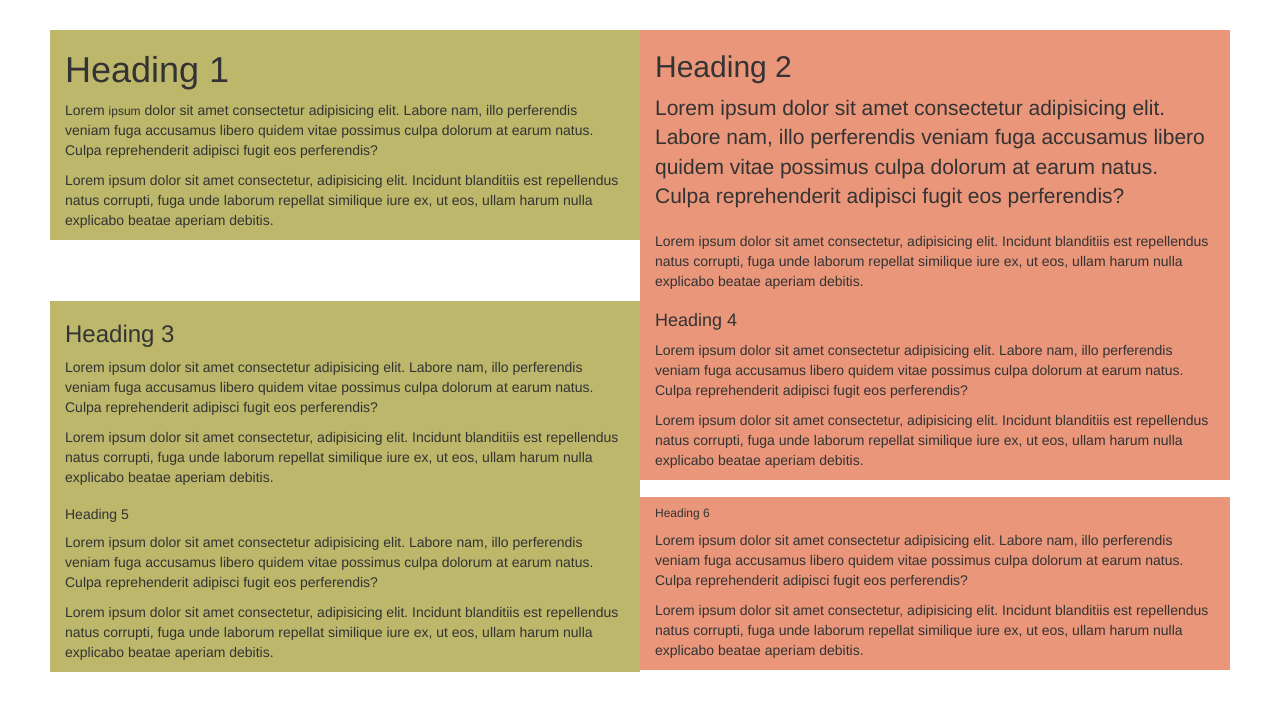
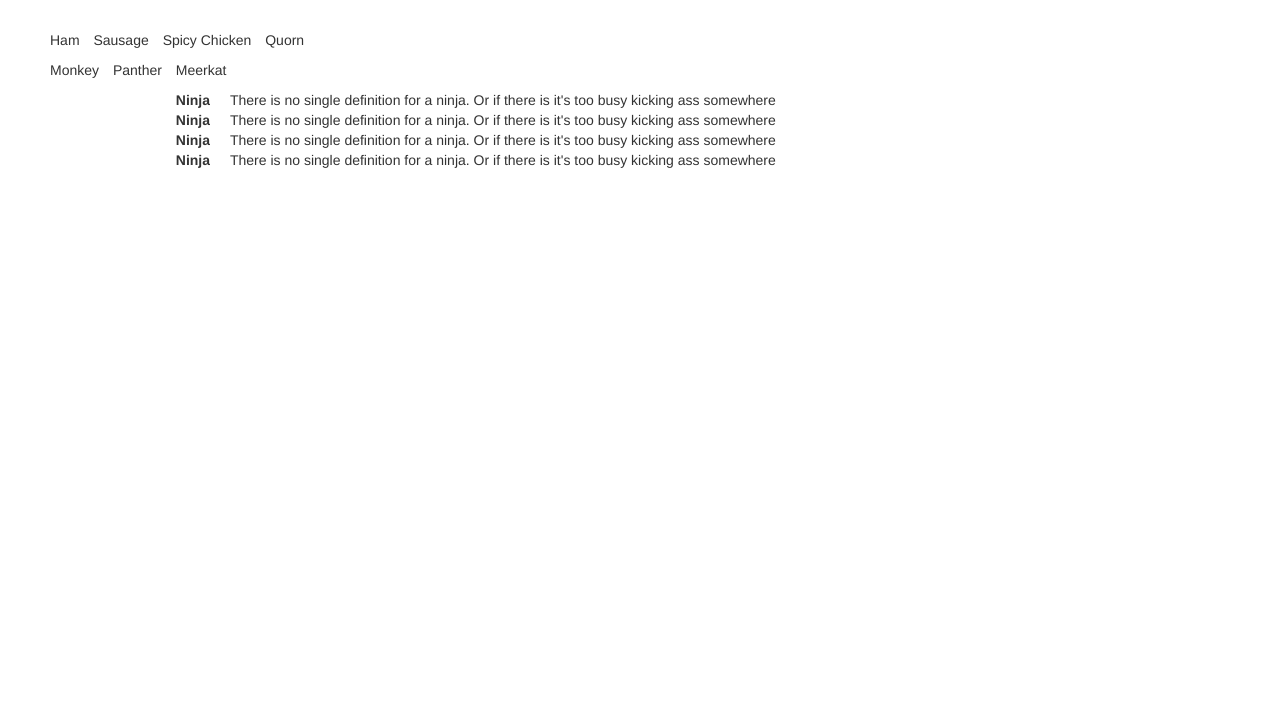
Before and after one commit to Adam-Ponting/the-net-ninja, a website: page bootstrap-3/index.html in a window 1280 px wide. Drawn offline with nearby package versions, Linux system fonts and the light colour scheme.

Commit message:
done #11

```diff
--- a/bootstrap-3/index.html
+++ b/bootstrap-3/index.html
@@ -34,85 +34,39 @@
     <div style="max-width: 1200px; margin: 0 auto; padding: 10px;">
       <div class="container-fluid">
         <div class="row" style="margin-top: 20px;">
-          <div class="col-xs-6 thumb">
-            <h1>Heading 1</h1>
-            <p>
-              Lorem <span class="h6">ipsum</span> dolor sit amet consectetur adipisicing elit.
-              Labore nam, illo perferendis veniam fuga accusamus libero quidem vitae possimus culpa
-              dolorum at earum natus. Culpa reprehenderit adipisci fugit eos perferendis?
-            </p>
-            <p>
-              Lorem ipsum dolor sit amet consectetur, adipisicing elit. Incidunt blanditiis est
-              repellendus natus corrupti, fuga unde laborum repellat similique iure ex, ut eos,
-              ullam harum nulla explicabo beatae aperiam debitis.
-            </p>
-          </div>
-          <div class="col-xs-6 thumb">
-            <h2>Heading 2</h2>
-            <p class="lead">
-              Lorem ipsum dolor sit amet consectetur adipisicing elit. Labore nam, illo perferendis
-              veniam fuga accusamus libero quidem vitae possimus culpa dolorum at earum natus. Culpa
-              reprehenderit adipisci fugit eos perferendis?
-            </p>
-            <p>
-              Lorem ipsum dolor sit amet consectetur, adipisicing elit. Incidunt blanditiis est
-              repellendus natus corrupti, fuga unde laborum repellat similique iure ex, ut eos,
-              ullam harum nulla explicabo beatae aperiam debitis.
-            </p>
-          </div>
-          <div class="col-xs-6 thumb">
-            <h3>Heading 3</h3>
-            <p>
-              Lorem ipsum dolor sit amet consectetur adipisicing elit. Labore nam, illo perferendis
-              veniam fuga accusamus libero quidem vitae possimus culpa dolorum at earum natus. Culpa
-              reprehenderit adipisci fugit eos perferendis?
-            </p>
-            <p>
-              Lorem ipsum dolor sit amet consectetur, adipisicing elit. Incidunt blanditiis est
-              repellendus natus corrupti, fuga unde laborum repellat similique iure ex, ut eos,
-              ullam harum nulla explicabo beatae aperiam debitis.
-            </p>
-          </div>
-          <div class="col-xs-6 thumb">
-            <h4>Heading 4</h4>
-            <p>
-              Lorem ipsum dolor sit amet consectetur adipisicing elit. Labore nam, illo perferendis
-              veniam fuga accusamus libero quidem vitae possimus culpa dolorum at earum natus. Culpa
-              reprehenderit adipisci fugit eos perferendis?
-            </p>
-            <p>
-              Lorem ipsum dolor sit amet consectetur, adipisicing elit. Incidunt blanditiis est
-              repellendus natus corrupti, fuga unde laborum repellat similique iure ex, ut eos,
-              ullam harum nulla explicabo beatae aperiam debitis.
-            </p>
-          </div>
-
-          <div class="col-xs-6 thumb">
-            <h5>Heading 5</h5>
-            <p>
-              Lorem ipsum dolor sit amet consectetur adipisicing elit. Labore nam, illo perferendis
-              veniam fuga accusamus libero quidem vitae possimus culpa dolorum at earum natus. Culpa
-              reprehenderit adipisci fugit eos perferendis?
-            </p>
-            <p>
-              Lorem ipsum dolor sit amet consectetur, adipisicing elit. Incidunt blanditiis est
-              repellendus natus corrupti, fuga unde laborum repellat similique iure ex, ut eos,
-              ullam harum nulla explicabo beatae aperiam debitis.
-            </p>
-          </div>
-          <div class="col-xs-6 thumb">
-            <h6>Heading 6</h6>
-            <p>
-              Lorem ipsum dolor sit amet consectetur adipisicing elit. Labore nam, illo perferendis
-              veniam fuga accusamus libero quidem vitae possimus culpa dolorum at earum natus. Culpa
-              reprehenderit adipisci fugit eos perferendis?
-            </p>
-            <p>
-              Lorem ipsum dolor sit amet consectetur, adipisicing elit. Incidunt blanditiis est
-              repellendus natus corrupti, fuga unde laborum repellat similique iure ex, ut eos,
-              ullam harum nulla explicabo beatae aperiam debitis.
-            </p>
-          </div>
+          <ul class="list-inline">
+            <li>Ham</li>
+            <li>Sausage</li>
+            <li>Spicy Chicken</li>
+            <li>Quorn</li>
+          </ul>
+          <ol class="list-inline">
+            <li>Monkey</li>
+            <li>Panther</li>
+            <li>Meerkat</li>
+          </ol>
+          <dl class="dl-horizontal">
+            <dt>Ninja</dt>
+            <dd>
+              There is no single definition for a ninja. Or if there is it's too busy kicking ass
+              somewhere
+            </dd>
+            <dt>Ninja</dt>
+            <dd>
+              There is no single definition for a ninja. Or if there is it's too busy kicking ass
+              somewhere
+            </dd>
+            <dt>Ninja</dt>
+            <dd>
+              There is no single definition for a ninja. Or if there is it's too busy kicking ass
+              somewhere
+            </dd>
+            <dt>Ninja</dt>
+            <dd>
+              There is no single definition for a ninja. Or if there is it's too busy kicking ass
+              somewhere
+            </dd>
+          </dl>
         </div>
       </div>
     </div>
```
